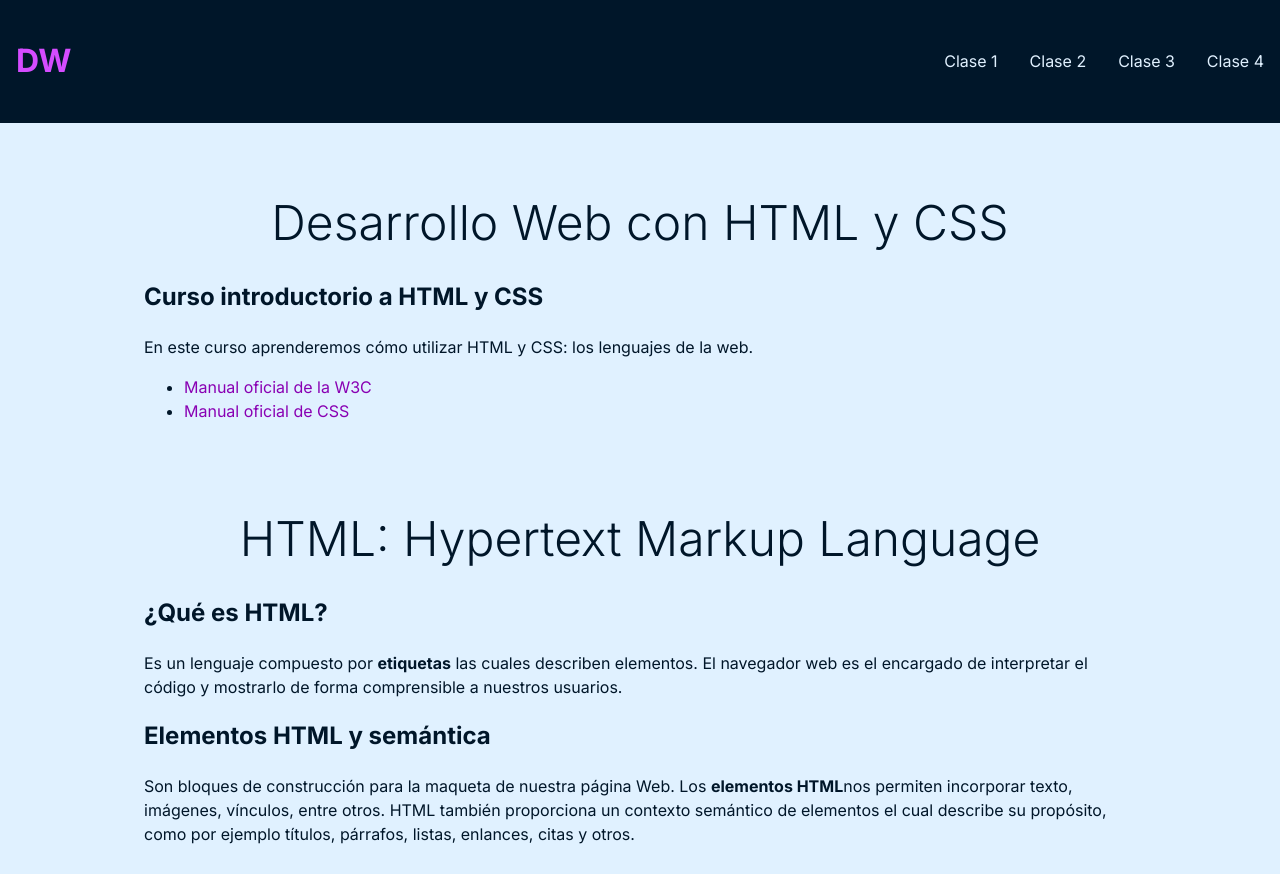
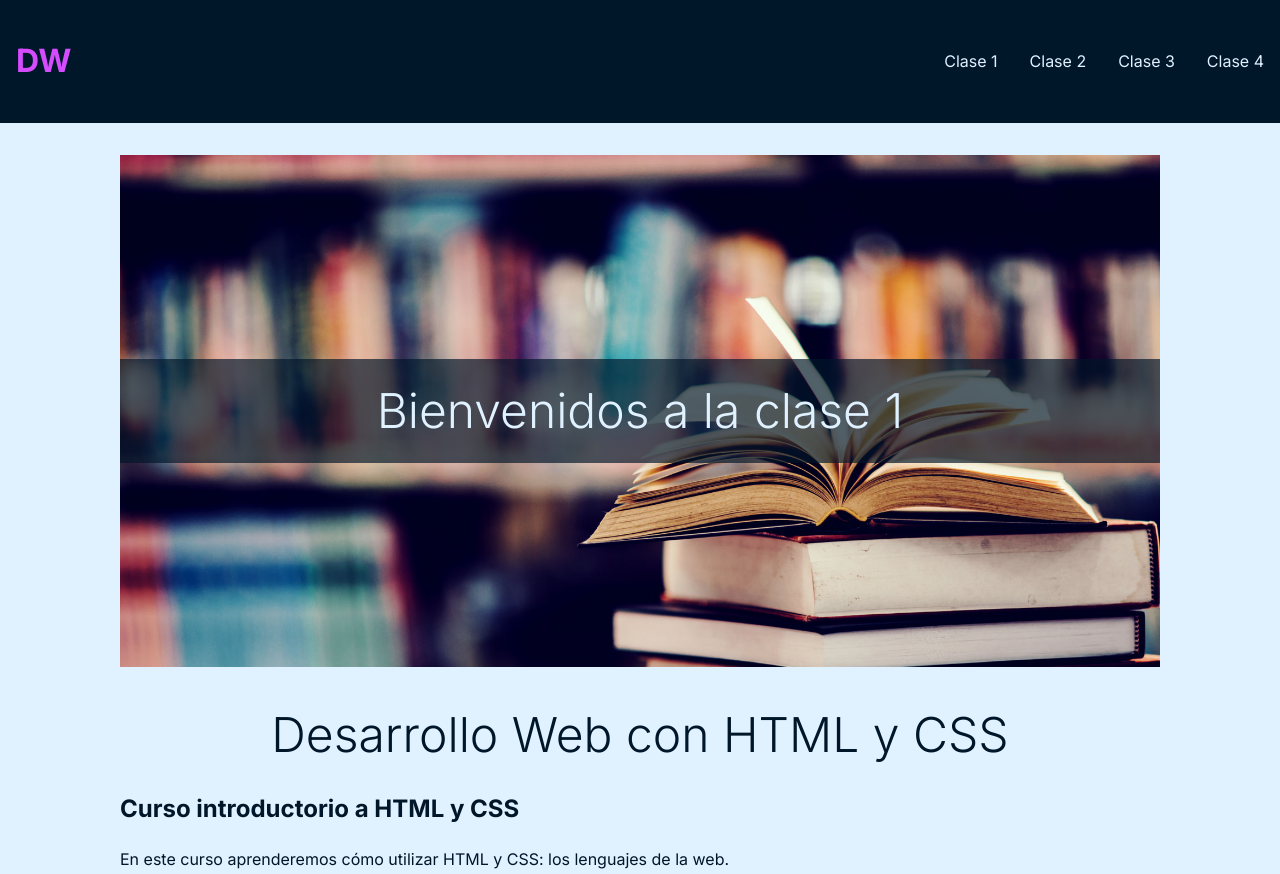
Before and after one commit to manuelfernandezdg/77983, a plain HTML site: page clase1.html in a window 1280 px wide. Shown: the top 874 px of the page. Drawn offline with Linux system fonts and the light colour scheme.

Commit message:
Add files via upload

```diff
--- a/clase1.html
+++ b/clase1.html
@@ -21,6 +21,9 @@
     </header>
 
     <main>
+        <section id="bienvenida">
+            <h1>Bienvenidos a la clase 1</h1>
+        </section>
         <section>
             <h1>Desarrollo Web con HTML y CSS</h1>
             <h2>Curso introductorio a HTML y CSS</h2>
--- a/css/estilos.css
+++ b/css/estilos.css
@@ -51,7 +51,7 @@ main {
 }
 
 section {
-    width: min(62rem, 100%);
+    width: min(65rem, 100%);
     margin: 0 auto;
     padding: 2rem 0;
 }
@@ -291,3 +291,5 @@ a.btn-fill:active {
     background-color: hsl(208, 100%, 15%);
     color: hsl(286, 100%, 65%);
 }
+
+/* Clase 6 */
```
Also changed, not shown: clase2.html (+3 -0 lines), clase3.html (+3 -0 lines), clase4.html (+3 -0 lines).
